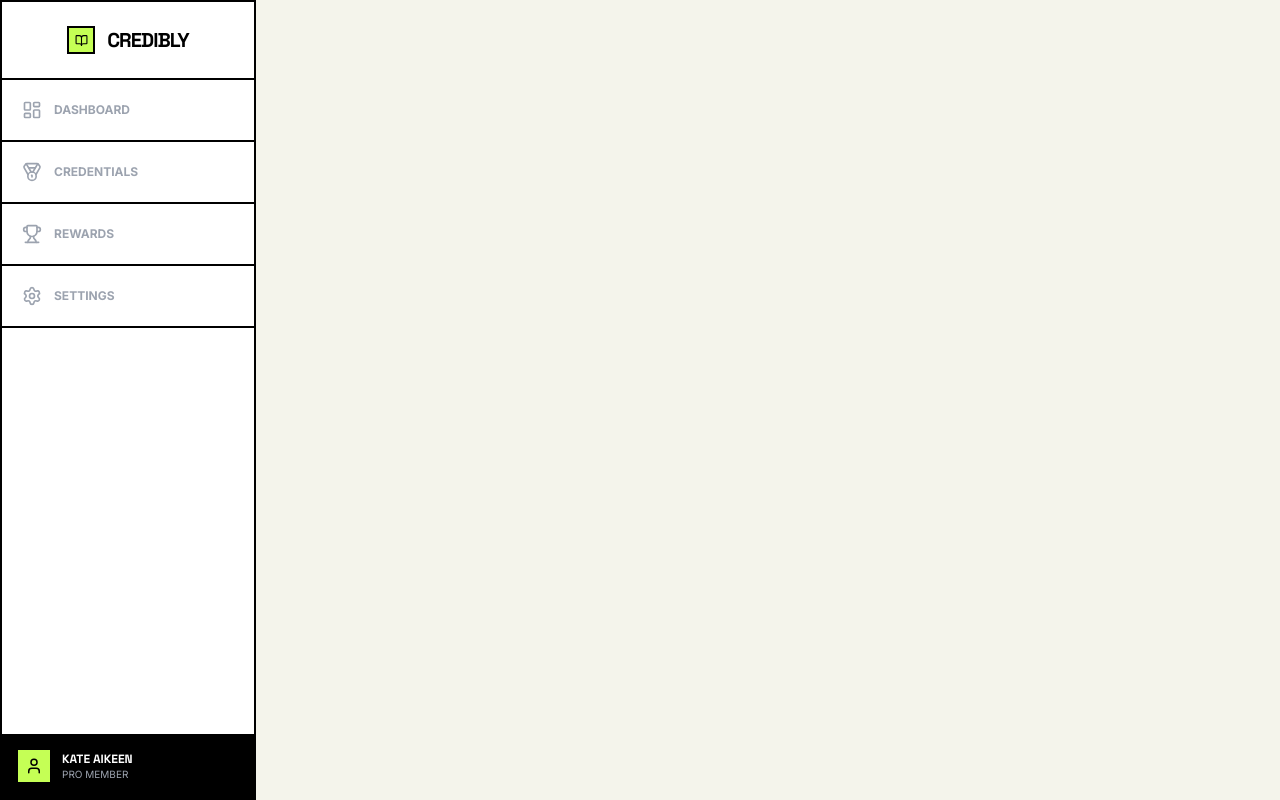
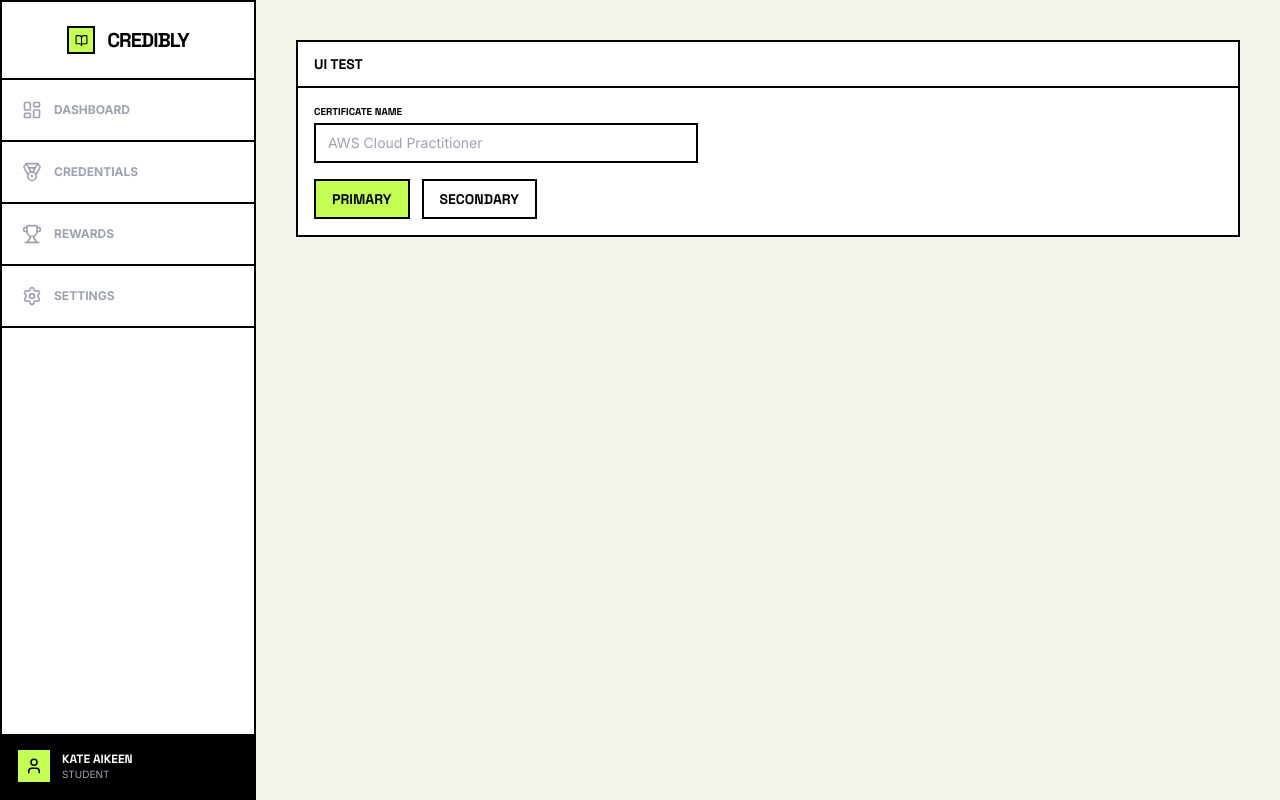
Before and after one commit to aikeen8/credibly, a React (Vite) app: page / in a window 1280 px wide. Built offline with nearby package versions, Linux system fonts and the light colour scheme.

Commit message:
Button, Card, and Input components.

```diff
--- a/src/App.tsx
+++ b/src/App.tsx
@@ -1,4 +1,8 @@
 import { BookOpen, LayoutDashboard, Medal, Trophy, Settings, User } from 'lucide-react';
+import { Button } from "./components/ui/Button";
+import { Card, CardHeader, CardContent } from "./components/ui/Card";
+import { Input } from "./components/ui/Input";
+
 
 function App() {
   const navLinks = [
@@ -36,10 +40,26 @@ function App() {
           </div>
           <div className="flex flex-col">
             <span className="text-xs font-header font-bold uppercase">Kate Aikeen</span>
-            <span className="text-[10px] text-gray-400 uppercase">Pro Member</span>
+            <span className="text-[10px] text-gray-400 uppercase">Student</span>
           </div>
         </div>
       </aside>
+
+      <main className="flex-1 p-10 flex flex-col gap-8">
+        <Card>
+          <CardHeader>UI Test</CardHeader>
+          <CardContent>
+            <div className="flex flex-col gap-4 max-w-sm">
+              <Input label="Certificate Name" placeholder="AWS Cloud Practitioner" />
+
+              <div className="flex gap-3">
+                <Button>Primary</Button>
+                <Button variant="secondary">Secondary</Button>
+              </div>
+            </div>
+          </CardContent>
+        </Card>
+      </main>
     </div>
   )
 }
--- /dev/null
+++ b/src/components/ui/Button.tsx
@@ -0,0 +1,31 @@
+import React from "react";
+
+type ButtonProps = {
+  variant?: "primary" | "secondary";
+  children: React.ReactNode;
+} & React.ButtonHTMLAttributes<HTMLButtonElement>;
+
+export function Button({
+  variant = "primary",
+  children,
+  ...props
+}: ButtonProps) {
+  const baseStyles =
+    "border-2 border-black rounded-none px-4 py-2 font-header uppercase text-sm transition-all";
+
+  const variantStyles = {
+    primary:
+    "bg-brand-lime text-black hover:shadow-[4px_4px_0_#000] hover:-translate-y-[1px] active:translate-y-0",
+    secondary:
+    "bg-white text-black hover:shadow-[4px_4px_0_#000] hover:-translate-y-[1px] active:translate-y-0",
+  };
+
+  return (
+    <button
+      className={`${baseStyles} ${variantStyles[variant]}`}
+      {...props}
+    >
+      {children}
+    </button>
+  );
+}
--- /dev/null
+++ b/src/components/ui/Card.tsx
@@ -0,0 +1,25 @@
+import React from "react";
+
+type CardProps = {
+  children: React.ReactNode;
+};
+
+export function Card({ children }: CardProps) {
+  return (
+    <div className="bg-white border-2 border-black rounded-none">
+      {children}
+    </div>
+  );
+}
+
+export function CardHeader({ children }: CardProps) {
+  return (
+    <div className="border-b-2 border-black px-4 py-3 font-header uppercase text-sm">
+      {children}
+    </div>
+  );
+}
+
+export function CardContent({ children }: CardProps) {
+  return <div className="p-4">{children}</div>;
+}
--- /dev/null
+++ b/src/components/ui/Input.tsx
@@ -0,0 +1,31 @@
+import React from "react";
+
+type InputProps = {
+  label?: string;
+} & React.InputHTMLAttributes<HTMLInputElement>;
+
+export function Input({ label, ...props }: InputProps) {
+  return (
+    <div className="flex flex-col gap-1">
+      {label && (
+        <label className="text-[10px] font-header uppercase">
+          {label}
+        </label>
+      )}
+
+      <input
+        className="
+          bg-white
+          border-2 border-black
+          rounded-none
+          px-3 py-2
+          text-sm
+          outline-none
+          focus:shadow-[3px_3px_0_#000]
+          transition-shadow
+        "
+        {...props}
+      />
+    </div>
+  );
+}
```
